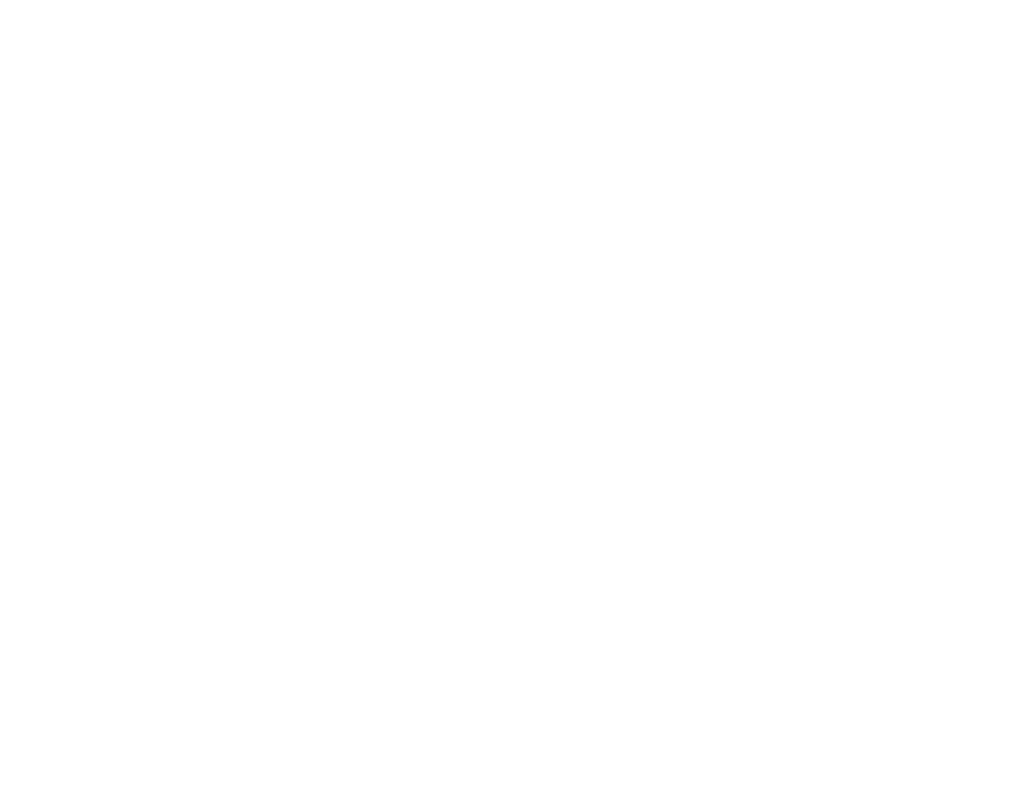
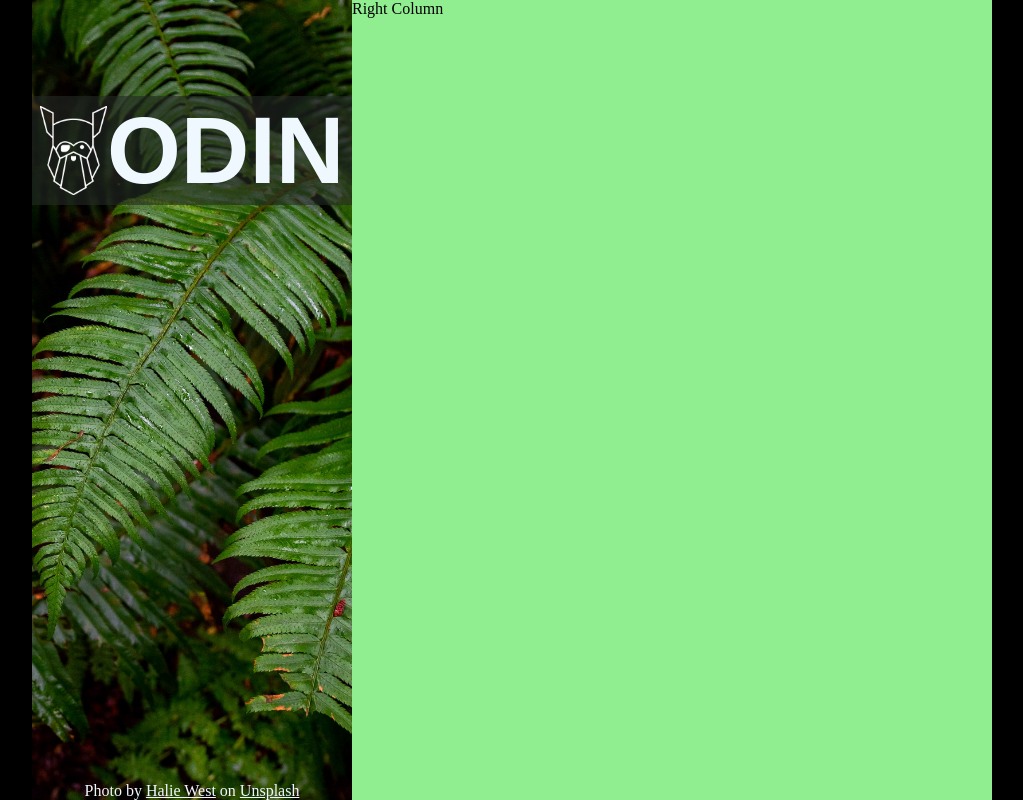
Before and after one commit to Kamari93/odin-sign-up-form, a plain HTML site: page index.html in a window 1280 px wide. Shown: the whole page, without its empty margins (128-1151 px from the left). Drawn offline with Linux system fonts and the light colour scheme; a web font is replaced by a local one.

Commit message:
Add leftside ui and move img to image folder

```diff
--- a/index.html
+++ b/index.html
@@ -4,6 +4,25 @@
     <meta charset="UTF-8" />
     <meta name="viewport" content="width=device-width, initial-scale=1.0" />
     <title>Odin Sign-Up Form</title>
+    <link rel="stylesheet" href="style.css" />
+    <link href="https://fonts.cdnfonts.com/css/norse" rel="stylesheet" />
   </head>
-  <body></body>
+  <body>
+    <div class="grid-container">
+      <div class="left-column">
+        <div class="logo">
+          <img src="./images/odin-lined.png" alt="Odin-Logo" />
+          <h1>ODIN</h1>
+        </div>
+        <div class="footer-left">
+          <p>
+            Photo by
+            <a href="https://unsplash.com/@haliewestphoto">Halie West</a> on
+            <a href="https://unsplash.com/photos/25xggax4bSA">Unsplash</a>
+          </p>
+        </div>
+      </div>
+      <div class="right-column">Right Column</div>
+    </div>
+  </body>
 </html>
--- a/style.css
+++ b/style.css
@@ -0,0 +1,67 @@
+* {
+  margin: 0;
+  padding: 0;
+  box-sizing: border-box;
+}
+
+body {
+  display: flex;
+  flex-direction: column;
+  align-items: center;
+  background: black;
+}
+
+.grid-container {
+  display: grid;
+  grid-template-columns: 1fr 2fr; /* You can adjust the ratios as needed */
+  width: 75vw;
+  height: 100vh;
+  /* gap: 10px; Add some spacing between columns */
+}
+
+.left-column {
+  /* background-color: lightblue; */
+  background-image: url("images/halie-west-25xggax4bSA-unsplash.jpg"); /* Replace with the URL of your image */
+  background-size: cover;
+  background-position: center;
+  background-repeat: no-repeat;
+  /* padding: 20px; Add some padding to make the content readable */
+  display: flex;
+  flex-direction: column;
+}
+
+.logo {
+  display: flex;
+  background: rgb(35, 42, 38, 0.6);
+  color: aliceblue;
+  justify-content: center;
+  align-items: center;
+  margin-top: 30%;
+  flex-shrink: 0;
+}
+
+.logo img {
+  max-width: 90px;
+  max-height: 90px;
+}
+
+.logo h1 {
+  font-family: "Norse", sans-serif;
+  font-size: 95px;
+}
+
+.footer-left {
+  margin-top: auto;
+  color: aliceblue;
+  text-align: center;
+  flex-shrink: 0;
+}
+
+.footer-left a {
+  color: aliceblue;
+  text-decoration-color: aliceblue;
+}
+
+.right-column {
+  background-color: lightgreen;
+}
```
Also changed, not shown: images/halie-west-25xggax4bSA-unsplash.jpg (renamed from halie-west-25xggax4bSA-unsplash.jpg), images/odin-lined.png (renamed from odin-lined.png), images/sign-up-form.png (renamed from sign-up-form.png).
